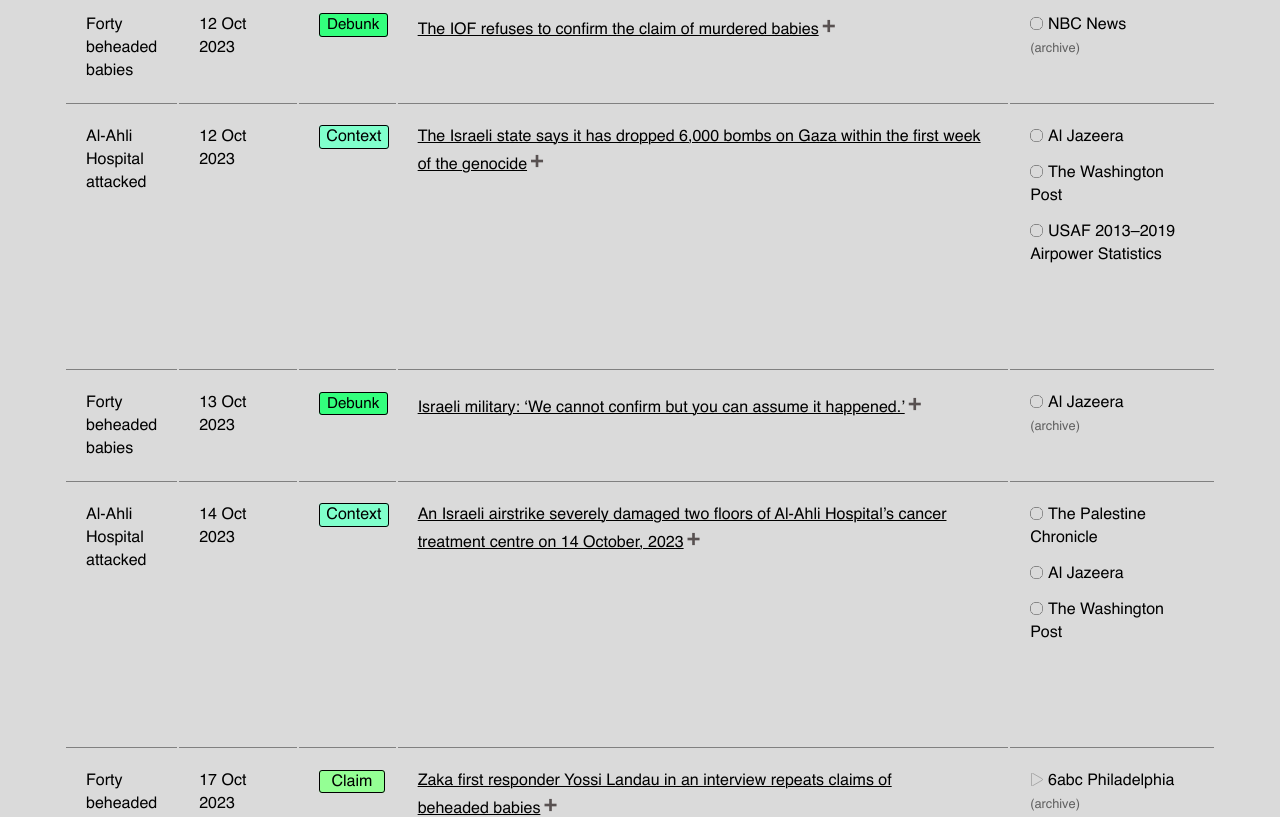
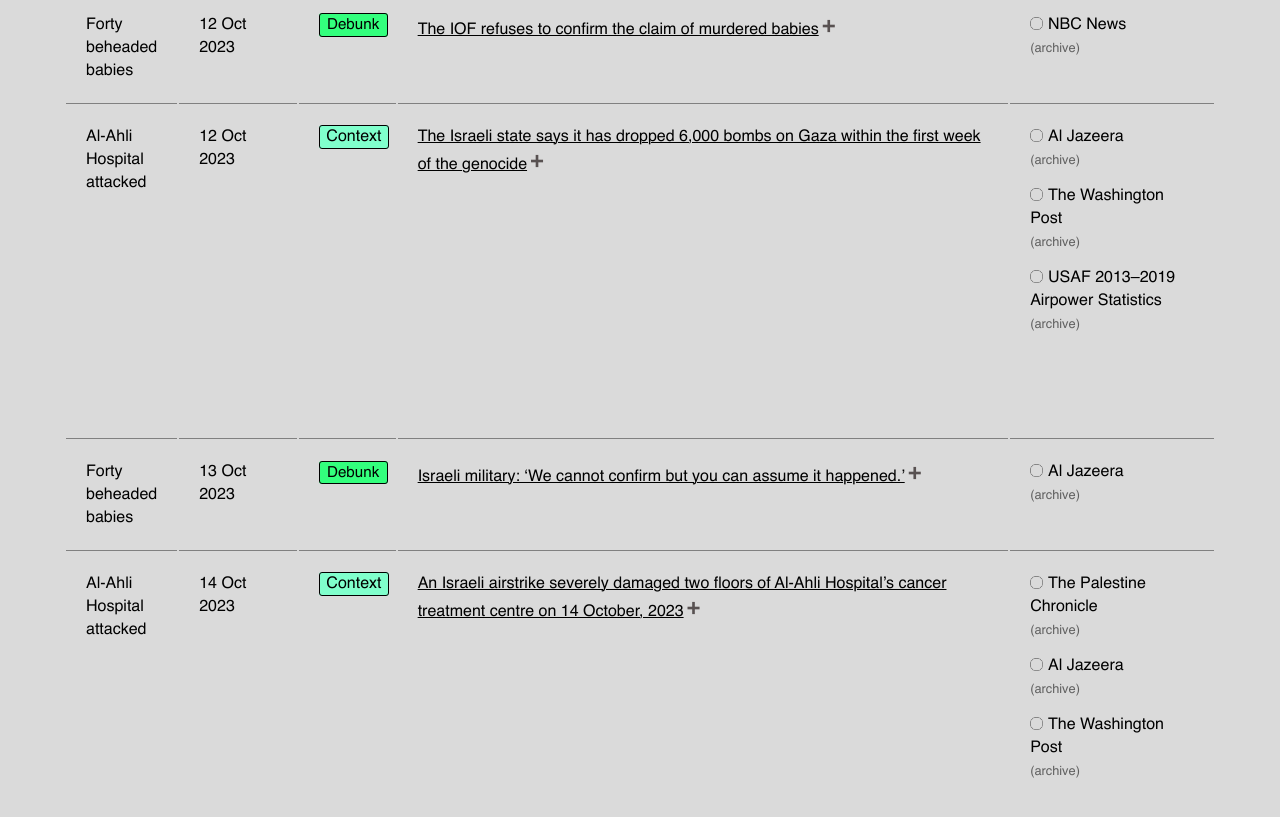
Before and after one commit to tamtzekin/hasbara-tracker, a React (Create React App) app: page /tracker in a window 1280 px wide. Shown: the part 2660-3477 px from the top of the page. Built offline with nearby package versions, Linux system fonts and the light colour scheme.

Commit message:
added Al-Ahli archive links

```diff
--- a/src/components/data.js
+++ b/src/components/data.js
@@ -1,6 +1,8 @@
 
 const data = [
 
+
+// CLAIM: Forty beheaded babies
     {
 
         claimTag: 'Forty beheaded babies',
@@ -665,20 +667,20 @@ const data = [
     sources: [
         {
             sourceText: 'Al Jazeera',
-            sourceLink: 'https://archive.is/KQ76U',
-            videoPreviewLink: '',
+            sourceLink: 'https://www.aljazeera.com/news/2023/10/12/israel-says-6000-bombs-dropped-on-gaza-as-war-with-hamas-nears-a-week',
+            archiveLink: 'https://archive.is/KQ76U',
         },
 
         {
             sourceText: 'The Washington Post',
-            sourceLink: 'https://archive.ph/rCJbc',
-            videoPreviewLink: '',
+            sourceLink: 'https://www.washingtonpost.com/world/2023/11/05/israel-strike-targets-gaza-civilians-hamas/',
+            archiveLink: 'https://archive.ph/rCJbc',
         },
 
         {
             sourceText: 'USAF 2013–2019 Airpower Statistics',
-            sourceLink: 'https://archive.ph/rYSHV',
-            videoPreviewLink: '',
+            sourceLink: 'https://www.afcent.af.mil/Portals/82/Documents/Airpower%20summary/(U)%20APPROVED%20Dec%202019%20APS%20Data.pdf?ver=2020-01-27-023439-697',
+            archiveLink: 'https://archive.ph/rYSHV',
         }
     ]
 },
@@ -701,20 +703,20 @@ const data = [
     sources: [
         {
             sourceText: 'The Palestine Chronicle',
-            sourceLink: 'https://archive.is/XIzL9',
-            videoPreviewLink: '',
+            sourceLink: 'https://www.palestinechronicle.com/al-ahli-hospital-in-gaza-hit-with-direct-israeli-strike-photos-video/#',
+            archiveLink: 'https://archive.is/XIzL9',
         },
 
         {
             sourceText: 'Al Jazeera',
-            sourceLink: 'https://archive.ph/QOf8t',
-            videoPreviewLink: '',
+            sourceLink: 'https://www.aljazeera.com/news/liveblog/2023/10/17/israel-hamas-war-live-anger-after-israeli-strike-kills-500-in-hospital?update=2417884',
+            archiveLink: 'https://archive.ph/QOf8t',
         },
 
         {
             sourceText: 'The Washington Post',
-            sourceLink: 'https://archive.ph/Gksxt',
-            videoPreviewLink: '',
+            sourceLink: 'https://www.washingtonpost.com/investigations/2023/10/26/gaza-hospital-blast-evidence-israel-hamas/',
+            archiveLink: 'https://archive.ph/Gksxt',
         }
     ]
 },
@@ -737,20 +739,20 @@ const data = [
     sources: [
         {
             sourceText: 'Defense for Children International Palestine',
-            sourceLink: 'https://archive.ph/W2Z4i',
-            videoPreviewLink: '',
+            sourceLink: 'https://www.dci-palestine.org/hundreds_of_palestinian_men_women_and_children_killed_at_al_ahli_hospital',
+            archiveLink: 'https://archive.ph/W2Z4i',
         },
 
         {
             sourceText: 'Ministry of Health Gaza',
-            sourceLink: 'https://archive.ph/5bFAE',
-            videoPreviewLink: '',
+            sourceLink: 'https://www.facebook.com/MOHGaza1994/posts/pfbid02VihLzssMVKvwphaoxK71rs9X4fUtNFaXBj9nFamjZ4Z9A56Vu6SZ7GcTLS2yo23fl',
+            archiveLink: 'https://archive.ph/5bFAE',
         },
 
         {
             sourceText: 'United Nations',
-            sourceLink: 'https://archive.ph/x36PM',
-            videoPreviewLink: '',
+            sourceLink: 'https://news.un.org/en/story/2023/10/1142472',
+            archiveLink: 'https://archive.ph/x36PM',
         }
     ]
 },
@@ -773,12 +775,13 @@ const data = [
     sources: [
         {
             sourceText: 'The Times of Israel',
-            sourceLink: 'https://archive.ph/szvXg',
-            videoPreviewLink: '',
+            sourceLink: 'https://www.timesofisrael.com/liveblog_entry/idf-spokesman-says-israel-is-looking-into-alleged-hospital-strike-too-early-to-tell/',
+            archiveLink: 'https://archive.ph/szvXg',
         },
         {
             sourceText: 'Bloomberg Quicktake',
             sourceLink: 'https://www.youtube.com/watch?v=FUS0LgMG40k',
+            archiveLink: 'https://www.youtube.com/watch?v=FUS0LgMG40k',
             videoPreviewLink: 'https://files.hasbaratracker.com/20231017_BloombergQuicktake_AlAhli.mp4',
         }
     ]
@@ -802,8 +805,8 @@ const data = [
     sources: [
         {
             sourceText: '@IDFSpokesperson on X',
-            sourceLink: 'https://archive.ph/uO5fn',
-            videoPreviewLink: '',
+            sourceLink: 'https://twitter.com/IDFSpokesperson/status/1714364921335390340',
+            archiveLink: 'https://archive.ph/uO5fn',
         }
     ]
 },
@@ -826,7 +829,8 @@ const data = [
     sources: [
         {
             sourceText: '@IsraelDefenseForces on YouTube',
-            sourceLink: 'https://files.hasbaratracker.com/HagariBriefing_18Oct2023.mp4',
+            sourceLink: 'https://www.youtube.com/watch?v=mYqlG3dKIFo',
+            archiveLink: 'https://files.hasbaratracker.com/HagariBriefing_18Oct2023.mp4',
             videoPreviewLink: 'https://files.hasbaratracker.com/HagariBriefing_preview.mp4',
         }
     ]
@@ -850,14 +854,14 @@ const data = [
     sources: [
         {
             sourceText: '@HananyaNaftali on X',
-            sourceLink: 'https://archive.ph/Zkbxb',
-            videoPreviewLink: '',
+            sourceLink: 'https://twitter.com/Lowkey0nline/status/1714357150594588816/photo/1',
+            archiveLink: 'https://archive.md/EniBp',
         },
 
         {
             sourceText: '@HananyaNaftali on X',
-            sourceLink: 'https://archive.ph/wFeel',
-            videoPreviewLink: '',
+            sourceLink: 'https://twitter.com/HananyaNaftali/status/1714400598991261966',
+            archiveLink: 'https://archive.ph/wFeel',
         }
     ]
 },
@@ -880,7 +884,8 @@ const data = [
     sources: [
         {
             sourceText: '@Israel on X',
-            sourceLink: 'https://archive.ph/X3PWN',
+            sourceLink: 'https://twitter.com/Israel/status/1714371894521057737/history',
+            archiveLink: 'https://archive.ph/X3PWN',
             videoPreviewLink: 'https://files.hasbaratracker.com/20231017_IsraelonX_RocketVideo.mp4',
         }
     ]
@@ -904,14 +909,8 @@ const data = [
     sources: [
         {
             sourceText: '@Israel on X',
-            sourceLink: 'https://archive.ph/X3PWN',
-            videoPreviewLink: '',
-        },
-
-        {
-            sourceText: '@AricToler on X',
-            sourceLink: 'https://archive.ph/RWlGg',
-            videoPreviewLink: '',
+            sourceLinkL: 'https://twitter.com/Israel/status/1714371894521057737',
+            archiveLink: 'https://archive.ph/X3PWN',
         }
     ]
 },
@@ -934,7 +933,8 @@ const data = [
     sources: [
         {
             sourceText: '@AmbHerzog on X',
-            sourceLink: 'https://archive.is/0ufj2',
+            sourceLink: 'https://twitter.com/AmbHerzog/status/1714372064369328514',
+            archiveLink: 'https://archive.is/0ufj2',
             videoPreviewLink: 'https://files.hasbaratracker.com/20231017_AmbHerzogX_RocketVideo.mp4',
         }
     ]
@@ -958,8 +958,8 @@ const data = [
     sources: [
         {
             sourceText: '@AmbHerzog on X',
-            sourceLink: 'https://archive.ph/DMiox',
-            videoPreviewLink: '',
+            sourceLink: 'https://twitter.com/AmbHerzog/status/1714380191651213499',
+            archiveLink: 'https://archive.ph/DMiox',
         }
     ]
 },
@@ -982,13 +982,12 @@ const data = [
     sources: [
         {
             sourceText: 'The Times of Israel',
-            sourceLink: 'https://archive.ph/VjZvc',
-            videoPreviewLink: '',
-        }
-    ]
-},
-
-// UP TO HERE /////
+            sourceLink: 'https://www.timesofisrael.com/liveblog_entry/idf-says-it-does-not-target-hospitals-is-still-investigating-blast-at-gaza-hospital/',
+            archiveLink: 'https://archive.ph/VjZvc',
+        }
+    ]
+},
+
 {
     claimTag: 'Al-Ahli Hospital attacked',
 
@@ -1007,8 +1006,8 @@ const data = [
     sources: [
         {
             sourceText: '@HananyaNaftali on X',
-            sourceLink: 'https://archive.ph/k3VEH',
-            videoPreviewLink: '',
+            sourceLink: 'https://twitter.com/HananyaNaftali/status/1714400598991261966',
+            archiveLink: 'https://archive.ph/k3VEH',
         }
     ]
 },
@@ -1031,7 +1030,8 @@ const data = [
     sources: [
         {
             sourceText: '@IDF on X',
-            sourceLink: 'https://archive.ph/ogpcB',
+            sourceLink: 'https://twitter.com/IDF/status/1714403025136017784',
+            archiveLink: 'https://files.hasbaratracker.com/20231017_IDFRocket.mp4',
             videoPreviewLink: 'https://files.hasbaratracker.com/20231017_IDFRocket.mp4',
         }
     ]
@@ -1055,8 +1055,8 @@ const data = [
     sources: [
         {
             sourceText: '@IDFSpokesperson on X',
-            sourceLink: 'https://archive.ph/Q8hBt',
-            videoPreviewLink: '',
+            sourceLink: 'https://twitter.com/IDFSpokesperson/status/1714412497480917100',
+            archiveLink: 'https://archive.ph/Q8hBt',
         }
     ]
 },
@@ -1079,7 +1079,8 @@ const data = [
     sources: [
         {
             sourceText: 'NBC News',
-            sourceLink: 'https://archive.ph/9sndh',
+            sourceLink: 'https://www.nbcnews.com/politics/white-house/biden-lands-israel-high-stakes-trip-war-hamas-rcna120965',
+            archiveLink: 'https://archive.ph/9sndh',
             videoPreviewLink: 'https://files.hasbaratracker.com/20231018_NBCNews_Biden.mp4',
         }
     ]
@@ -1103,8 +1104,8 @@ const data = [
     sources: [
         {
             sourceText: 'The Guardian',
-            sourceLink: 'https://archive.is/NOIAT',
-            videoPreviewLink: '',
+            sourceLink: 'https://www.theguardian.com/world/2023/oct/18/al-ahli-arab-hospital-piecing-together-what-happened-as-israel-insists-militant-rocket-to-blame',
+            archiveLink: 'https://archive.is/NOIAT',
         }
     ]
 },
@@ -1127,12 +1128,14 @@ const data = [
     sources: [
         {
             sourceText: '@Israel on X',
-            sourceLink: 'https://archive.is/Wm8rM',
+            sourceLink: 'https://twitter.com/Israel/status/1714545680562184434',
+            archiveLink: 'https://files.hasbaratracker.com/IsraelAlAhliRecording_18Oct2023.mp4',
             videoPreviewLink: 'https://files.hasbaratracker.com/IsraelAlAhliRecording_18Oct2023.mp4',
         }
     ]
 },
 
+// TODO: add Deleted tag
 {
     claimTag: 'Al-Ahli Hospital attacked',
 
@@ -1151,8 +1154,8 @@ const data = [
     sources: [
         {
             sourceText: 'IDF Media Releases',
-            sourceLink: 'https://archive.ph/V1Xen',
-            videoPreviewLink: '',
+            sourceLink: 'https://www.idf.il/en/mini-sites/idf-press-releases-regarding-the-hamas-israel-war/october-pr/failed-rocket-launch-by-islamic-jihad-hits-Al Ahli-hospital-in-gaza-city/',
+            archiveLink: 'https://archive.ph/V1Xen',
         },
         {
             sourceText: '@IsraelDefenseForces on YouTube',
@@ -1180,13 +1183,13 @@ const data = [
     sources: [
         {
             sourceText: 'Bellingcat',
-            sourceLink: 'https://archive.ph/L3ohJ',
-            videoPreviewLink: '',
+            sourceLink: 'https://www.bellingcat.com/news/2023/10/18/identifying-possible-crater-from-gaza-hospital-blast/',
+            archiveLink: 'https://archive.ph/L3ohJ',
         },
         {
             sourceText: 'IDF Media Releases',
-            sourceLink: 'https://archive.ph/to7Az',
-            videoPreviewLink: '',
+            sourceLink: 'https://idfanc.activetrail.biz/ANC1810156854',
+            archiveLink: 'https://archive.ph/to7Az',
         }
     ]
 },
@@ -1203,14 +1206,14 @@ const data = [
 
     description: {
         summary: 'US spokesperson said Israeli state not responsible for hospital attack',
-        summaryClass: '',
+        summaryClass: 'expand-text',
         details: 'The US National Security Council Spokesperson Adrienne Watson posted on X (formerly Twitter) from the account @NSC_Spox that the Israeli state is not responsible for the hospital attack, based on analysis of ‘overhead imagery, intercepts and open source information’.<br /><br />The post read: ‘While we continue to collect information, our current assessment, based on analysis of overhead imagery, intercepts and open source information, is that Israel is not responsible for the explosion at the hospital in Gaza yesterday.’',
     },
     sources: [
         {
             sourceText: '@NSC_Spox on X',
-            sourceLink: 'https://archive.ph/82Sbc',
-            videoPreviewLink: '',
+            sourceLink: 'https://twitter.com/NSC_Spox/status/1714654402118832440',
+            archiveLink: 'https://archive.ph/82Sbc',
         }
     ]
 },
@@ -1233,7 +1236,8 @@ const data = [
     sources: [
         {
             sourceText: '@IDF on X',
-            sourceLink: 'https://archive.is/lM2b4',
+            sourceLink: 'https://twitter.com/i/broadcasts/1BRJjPbkaRQKw',
+            archiveLink: 'https://files.hasbaratracker.com/20231019_IDFBriefing_JonathanConricus.mp4',
             videoPreviewLink: 'https://files.hasbaratracker.com/20231019_IDFBriefing_JonathanConricus_preview.mp4',
         }
     ]
@@ -1257,8 +1261,8 @@ const data = [
     sources: [
         {
             sourceText: 'BBC',
-            sourceLink: 'https://archive.ph/ZJYdH',
-            videoPreviewLink: '',
+            sourceLink: 'https://www.bbc.co.uk/news/world-middle-east-67144061',
+            archiveLink: 'https://archive.ph/ZJYdH',
         }
     ]
 },
@@ -1281,13 +1285,13 @@ const data = [
     sources: [
         {
             sourceText: 'ABC News',
-            sourceLink: 'https://archive.ph/lM2b4',
-            videoPreviewLink: '',
+            sourceLink: 'https://abcnews.go.com/International/us-initial-independent-review-shows-evidence-bomb-strike/story?id=104126146',
+            archiveLink: 'https://archive.ph/lM2b4',
         },
 
         {
             sourceText: 'i24 News',
-            sourceLink: 'https://www.youtube.com/watch?v=jaN8TUSHYyM',
+            archiveLink: 'https://www.youtube.com/watch?v=jaN8TUSHYyM',
             videoPreviewLink: 'https://files.hasbaratracker.com/20231019_i24_JoelRayburn.mp4',
         }
     ]
@@ -1311,20 +1315,20 @@ const data = [
     sources: [
         {
             sourceText: '@ForensicArchi on X',
-            sourceLink: 'https://archive.ph/i6iZa',
-            videoPreviewLink: '',
+            sourceLink: 'https://twitter.com/ForensicArchi/status/1715422493274427414',
+            archiveLink: 'https://archive.ph/i6iZa',
         },
 
         {
             sourceText: '@ForensicArchi on X',
-            sourceLink: 'https://archive.ph/RdRuI',
-            videoPreviewLink: '',
+            sourceLink: 'https://twitter.com/ForensicArchi/status/1715422493274427414',
+            archiveLink: 'https://archive.ph/RdRuI',
         },
 
         {
             sourceText: '@ForensicArchi on X',
-            sourceLink: 'https://archive.ph/j8XZR',
-            videoPreviewLink: '',
+            sourceLink: 'https://twitter.com/ForensicArchi/status/1715422505035235474',
+            archiveLink: 'https://archive.ph/j8XZR',
         }
     ]
 },
@@ -1346,9 +1350,10 @@ const data = [
     },
     sources: [
         {
-            sourceText: '',
-            sourceLink: '',
-            videoPreviewLink: '',
+            sourceText: 'Al Jazeera Mubasher',
+            sourceLink: 'https://twitter.com/yousuf_tw/status/1714367757968384106',
+            archiveLink: 'https://files.hasbaratracker.com/20231020_%40ajmubasher.mp4',
+            videoPreviewLink: 'https://files.hasbaratracker.com/20231020_%40ajmubasher.mp4',
         }
     ]
 },
@@ -1371,23 +1376,9 @@ const data = [
     sources: [
         {
             sourceText: '@earshot_ngo on X',
-            sourceLink: 'https://archive.is/91aOP',
-            videoPreviewLink: '',
-        },
-        {
-            sourceText: '@earshot_ngo on X',
-            sourceLink: 'https://archive.is/PsT8f',
+            sourceLink: 'https://twitter.com/ForensicArchi/status/1724525673325199410',
+            archiveLink: 'https://archive.ph/OF8Lb',
             videoPreviewLink: 'https://files.hasbaratracker.com/Earshot1.mp4',
-        },
-        {
-            sourceText: '@earshot_ngo on X',
-            sourceLink: 'https://archive.ph/toLCX',
-            videoPreviewLink: '',
-        },
-        {
-            sourceText: '@earshot_ngo on X',
-            sourceLink: 'https://archive.ph/lDac1',
-            videoPreviewLink: '',
         }
     ]
 },
@@ -1410,7 +1401,8 @@ const data = [
     sources: [
         {
             sourceText: 'Channel 4',
-            sourceLink: 'https://files.hasbaratracker.com/Channel4_Earshot_21Oct2023.mp4',
+            sourceLink: 'https://www.youtube.com/watch?v=MVQALHmgo8U',
+            archiveLink: 'https://files.hasbaratracker.com/Channel4_Earshot_21Oct2023.mp4',
             videoPreviewLink: 'https://files.hasbaratracker.com/Channel4_Earshot_preview.mp4',
         }
     ]
@@ -1434,8 +1426,8 @@ const data = [
     sources: [
         {
             sourceText: 'Politico',
-            sourceLink: 'https://archive.ph/84ciI',
-            videoPreviewLink: '',
+            sourceLink: 'https://www.politico.com/news/2023/10/24/gaza-hospital-us-israel-hamas-00123365',
+            archiveLink: 'https://archive.ph/84ciI',
         }
     ]
 },
@@ -1458,8 +1450,8 @@ const data = [
     sources: [
         {
             sourceText: 'The Telegraph',
-            sourceLink: 'https://archive.ph/fmJMi',
-            videoPreviewLink: '',
+            sourceLink: 'https://www.telegraph.co.uk/global-health/terror-and-security/armed-drones-israel-hamas-war-gaza-hospitals-gunshots/',
+            archiveLink: 'https://archive.ph/fmJMi',
         }
     ]
 },
@@ -1482,8 +1474,9 @@ const data = [
     sources: [
         {
             sourceText: '@ForensicArchi on X',
-            sourceLink: 'https://archive.ph/OF8Lb',
-            videoPreviewLink: '',
+            sourceLink: 'https://twitter.com/ForensicArchi/status/1724525673325199410',
+            archiveLink: 'https://archive.ph/OF8Lb',
+            videoPreviewLink: 'https://files.hasbaratracker.com/20231114_ForensicArchiAlAhli.mp4',
         }
     ]
 },
@@ -1506,8 +1499,8 @@ const data = [
     sources: [
         {
             sourceText: 'Human Rights Watch',
-            sourceLink: 'https://archive.ph/cLgSV',
-            videoPreviewLink: '',
+            sourceLink: 'https://www.hrw.org/news/2023/11/26/gaza-findings-october-17-Al Ahli-hospital-explosion',
+            archiveLink: 'https://archive.ph/cLgSV',
         }
     ]
 },
@@ -1530,8 +1523,8 @@ const data = [
     sources: [
         {
             sourceText: 'BBC',
-            sourceLink: 'https://archive.ph/WG83l',
-            videoPreviewLink: '',
+            sourceLink: 'https://www.bbc.co.uk/news/world-middle-east-67732347',
+            archiveLink: 'https://archive.ph/WG83l',
         }
     ]
 },
@@ -1555,6 +1548,7 @@ const data = [
         {
             sourceText: '@AJEnglish on X',
             sourceLink: 'https://twitter.com/AJEnglish/status/1736408607221051505',
+            archiveLink: 'https://files.hasbaratracker.com/AlJazeera_KamalAdwanHospitalAttack.mp4',
             videoPreviewLink: 'https://files.hasbaratracker.com/AlJazeera_KamalAdwanHospitalAttack.mp4',
         }
     ]
@@ -1578,8 +1572,8 @@ const data = [
     sources: [
         {
             sourceText: '@NourNaim88 on X',
-            sourceLink: 'https://archive.is/eWTwp',
-            videoPreviewLink: '',
+            sourceLink: 'https://twitter.com/NourNaim88/status/1736433314569785752',
+            archiveLink: 'https://archive.is/eWTwp',
         }
     ]
 },
@@ -1602,8 +1596,8 @@ const data = [
     sources: [
         {
             sourceText: '@GhassanAbuSitt1 on X',
-            sourceLink: 'https://archive.ph/CiTay',
-            videoPreviewLink: '',
+            sourceLink: 'https://twitter.com/GhassanAbuSitt1/status/1736795847034081366',
+            archiveLink: 'https://archive.ph/CiTay',
         }
     ]
 },
@@ -1626,8 +1620,8 @@ const data = [
     sources: [
         {
             sourceText: 'The New Arab',
-            sourceLink: 'https://archive.ph/yDJA2',
-            videoPreviewLink: '',
+            sourceLink: 'https://www.newarab.com/news/gazas-baptist-hospital-out-action-after-israeli-assault',
+            archiveLink: 'https://archive.ph/yDJA2',
         }
     ]
 },
@@ -1651,6 +1645,7 @@ const data = [
         {
             sourceText: 'Al Jazeera',
             sourceLink: 'https://twitter.com/AJEnglish/status/1737451718676230618',
+            archiveLink: 'https://archive.ph/G7vud',
             videoPreviewLink: 'https://files.hasbaratracker.com/AlJazeera_20Dec2023.mp4',
         }
     ]
```
